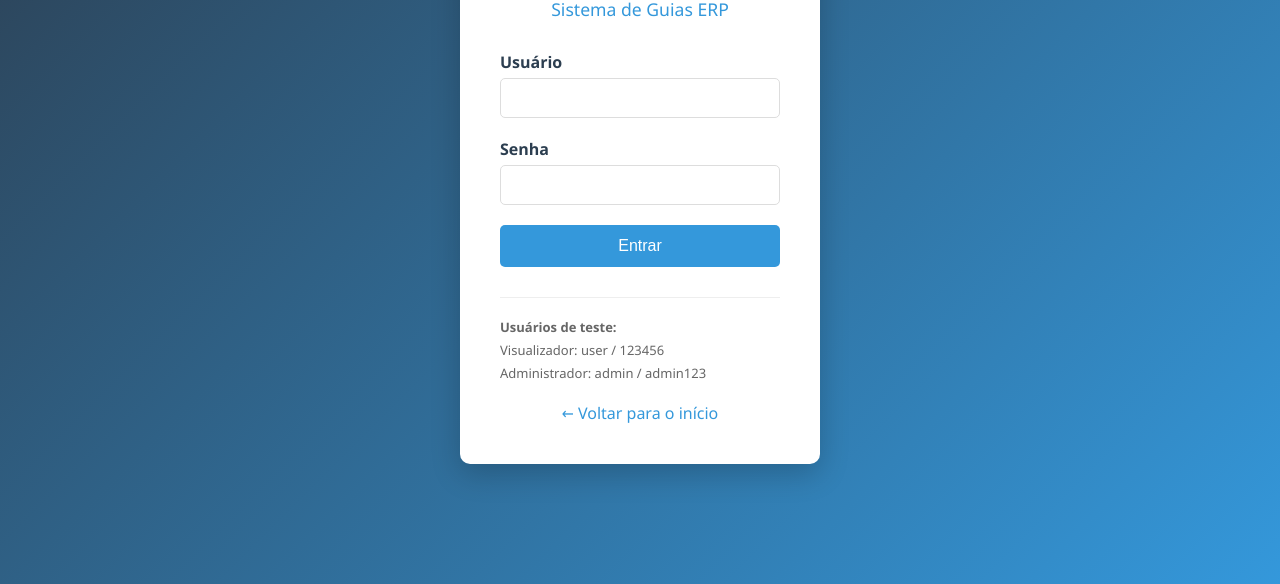
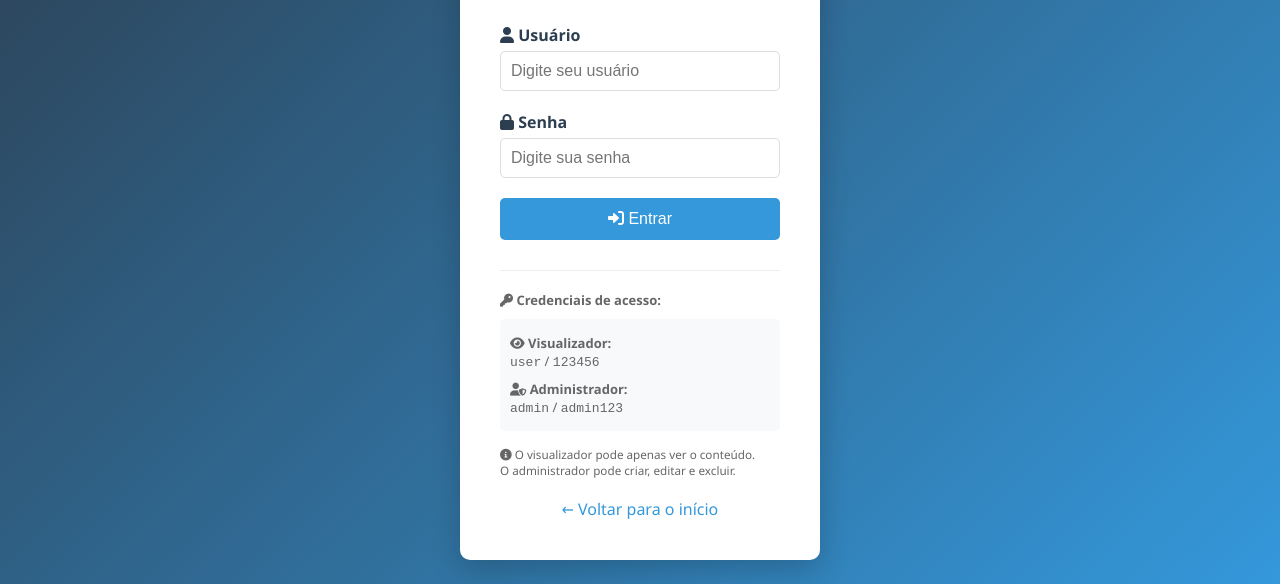
Before and after one commit to kaua260804-ship-it/Guia-Consinco, a website: page login.html in a window 1280 px wide. Shown: the part 216-800 px from the top of the page. Drawn offline with Linux system fonts and the light colour scheme.

Commit message:
Update login.html

```diff
--- a/login.html
+++ b/login.html
@@ -4,34 +4,67 @@
     <meta charset="UTF-8">
     <meta name="viewport" content="width=device-width, initial-scale=1.0">
     <title>Login - Guia Consinco</title>
+
+    <!-- Configuração para GitHub Pages -->
+    <script>
+        const BASE_PATH = '/Guia-Consinco';
+    </script>
+
     <link rel="stylesheet" href="assets/css/login.css">
+    <link rel="stylesheet" href="https://cdnjs.cloudflare.com/ajax/libs/font-awesome/6.0.0/css/all.min.css">
 </head>
 <body>
     <div class="login-container">
         <div class="login-box">
+            <div style="text-align: center; margin-bottom: 20px;">
+                <i class="fas fa-book" style="font-size: 3em; color: #3498db;"></i>
+            </div>
             <h1>Guia Consinco</h1>
             <h2>Sistema de Guias ERP</h2>
 
             <form id="login-form">
                 <div class="form-group">
-                    <label for="username">Usuário</label>
-                    <input type="text" id="username" name="username" required>
+                    <label for="username">
+                        <i class="fas fa-user"></i> Usuário
+                    </label>
+                    <input type="text" id="username" name="username" required
+                           placeholder="Digite seu usuário" autocomplete="username">
                 </div>
 
                 <div class="form-group">
-                    <label for="password">Senha</label>
-                    <input type="password" id="password" name="password" required>
+                    <label for="password">
+                        <i class="fas fa-lock"></i> Senha
+                    </label>
+                    <input type="password" id="password" name="password" required
+                           placeholder="Digite sua senha" autocomplete="current-password">
                 </div>
 
-                <button type="submit" class="btn-login">Entrar</button>
+                <button type="submit" class="btn-login">
+                    <i class="fas fa-sign-in-alt"></i> Entrar
+                </button>
 
                 <div id="login-error" class="error-message"></div>
             </form>
 
             <div class="login-info">
-                <p><strong>Usuários de teste:</strong></p>
-                <p>Visualizador: user / 123456</p>
-                <p>Administrador: admin / admin123</p>
+                <p><strong><i class="fas fa-key"></i> Credenciais de acesso:</strong></p>
+                <div style="background: #f8f9fa; padding: 10px; border-radius: 5px; margin-top: 10px;">
+                    <p style="margin: 5px 0;">
+                        <i class="fas fa-eye"></i>
+                        <strong>Visualizador:</strong><br>
+                        <code>user</code> / <code>123456</code>
+                    </p>
+                    <p style="margin: 5px 0; margin-top: 10px;">
+                        <i class="fas fa-user-shield"></i>
+                        <strong>Administrador:</strong><br>
+                        <code>admin</code> / <code>admin123</code>
+                    </p>
+                </div>
+                <p style="margin-top: 15px; font-size: 0.9em; color: #666;">
+                    <i class="fas fa-info-circle"></i>
+                    O visualizador pode apenas ver o conteúdo.<br>
+                    O administrador pode criar, editar e excluir.
+                </p>
             </div>
         </div>
     </div>
```
